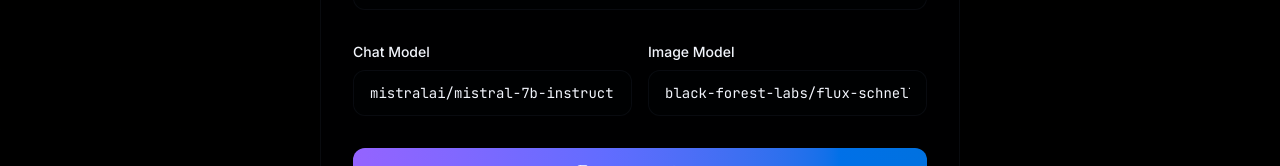
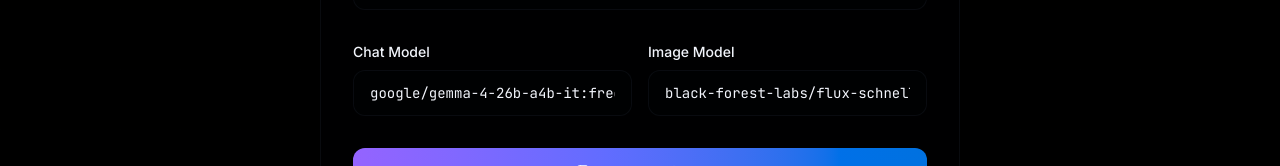
Before and after one commit to mystry112000/cbe-boy7, a Next.js app: page /settings in a window 1280 px wide. Shown: the part 591-757 px from the top of the page. Built offline with nearby package versions, Linux system fonts and the light colour scheme.

Commit message:
Fix default model to google/gemma-4-26b-a4b-it:free (working free tier)

```diff
--- a/src/app/settings/page.tsx
+++ b/src/app/settings/page.tsx
@@ -10,7 +10,7 @@
     name: "OpenRouter",
     desc: "Access many models (including free ones) with one API",
     url: "https://openrouter.ai/keys",
-    defaultChat: "mistralai/mistral-7b-instruct:free",
+    defaultChat: "google/gemma-4-26b-a4b-it:free",
     defaultImage: "black-forest-labs/flux-schnell",
   },
   {
--- a/src/lib/ai.ts
+++ b/src/lib/ai.ts
@@ -8,7 +8,7 @@
 const DEFAULTS: AIConfig = {
   provider: "openrouter",
   apiKey: "",
-  chatModel: "mistralai/mistral-7b-instruct:free",
+  chatModel: "google/gemma-4-26b-a4b-it:free",
   imageModel: "black-forest-labs/flux-schnell",
 }
 
```
